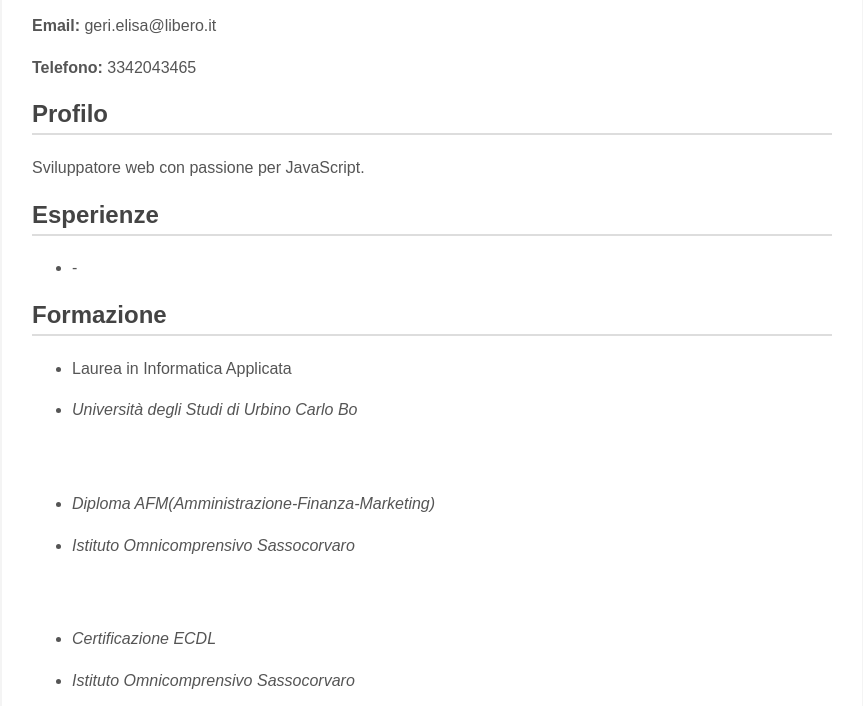
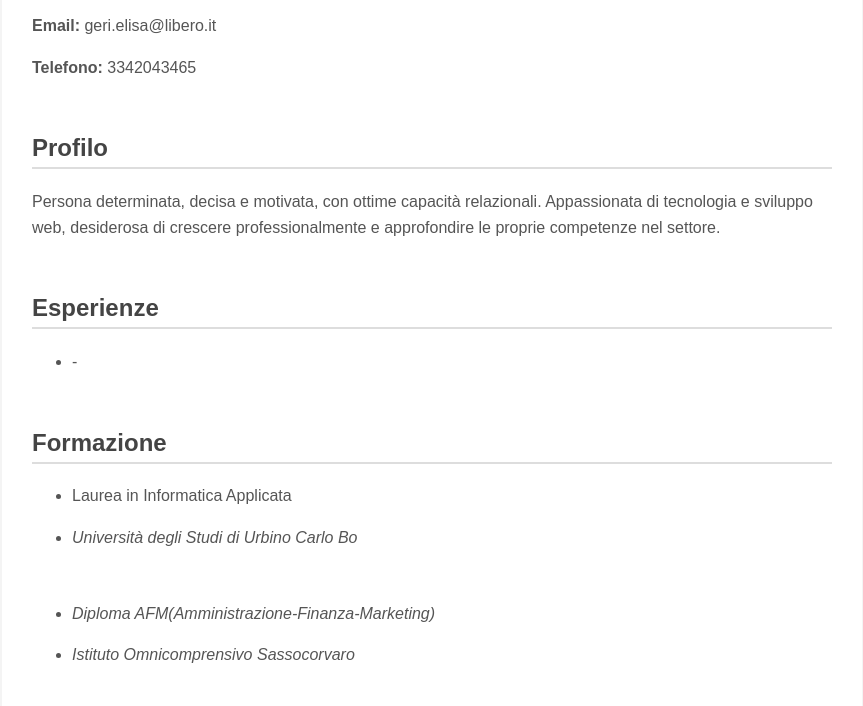
Before and after one commit to Elisa-183/cv-online, a plain HTML site: page index.html in a window 1280 px wide. Shown: the part 391-1097 px from the top of the page, without its empty margins (208-1071 px from the left). Drawn offline with Linux system fonts and the light colour scheme.

Commit message:
Update index.html

```diff
--- a/index.html
+++ b/index.html
@@ -18,25 +18,27 @@
   <h1>Contatti</h1>
   <p><strong>Elisa Geri</strong></p>
   <p><strong>Email:</strong> geri.elisa@libero.it</p>
-  <p><strong>Telefono:</strong> 3342043465</p>
+  <p><strong>Telefono:</strong> 3342043465</p><br>
 
   <h2>Profilo</h2>
-  <p>Sviluppatore web con passione per JavaScript.</p>
+  <p>Persona determinata, decisa e motivata, con ottime capacità relazionali.
+    Appassionata di tecnologia e sviluppo web, desiderosa di crescere professionalmente e
+    approfondire le proprie competenze nel settore.</p><br>
 
   <h2>Esperienze</h2>
   <ul>
     <li></p>-</p></li>
-  </ul>
+  </ul><br>
 
   <h2>Formazione</h2>
   <ul>
     <li></p>Laurea in Informatica Applicata</p></li>
-    <li></p><em>Università degli Studi di Urbino Carlo Bo<em></p></li><br><br>
+    <li></p><em>Università degli Studi di Urbino Carlo Bo<em></p></li><br>
     <li></p>Diploma AFM(Amministrazione-Finanza-Marketing)</p></li>
-    <li></p><em>Istituto Omnicomprensivo Sassocorvaro<em></p></li><br><br>
+    <li></p><em>Istituto Omnicomprensivo Sassocorvaro<em></p></li><br>
     <li></p>Certificazione ECDL</p></li>
     <li></p><em>Istituto Omnicomprensivo Sassocorvaro<em></p></li>
-  </ul>
+  </ul><br>
 
   <h2>Competenze digitali</h2>
   <ul>
@@ -47,7 +49,7 @@
     <li></p>Prolog</p></li>
     <li></p>Haskell</p></li>
     <li></p>UML</p></li>
-  </ul>
+  </ul><br>
 
   <h2>Competenze linguistiche</h2>
   <ul>
```
